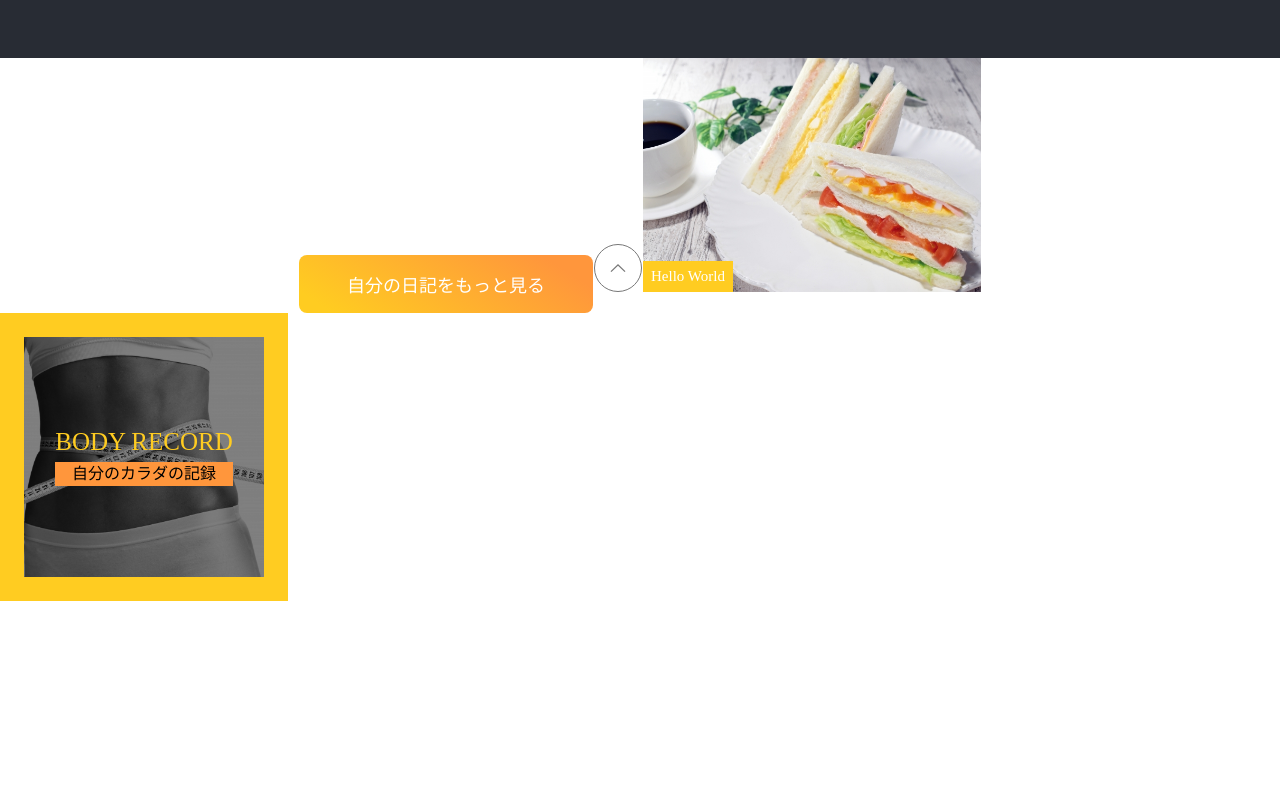
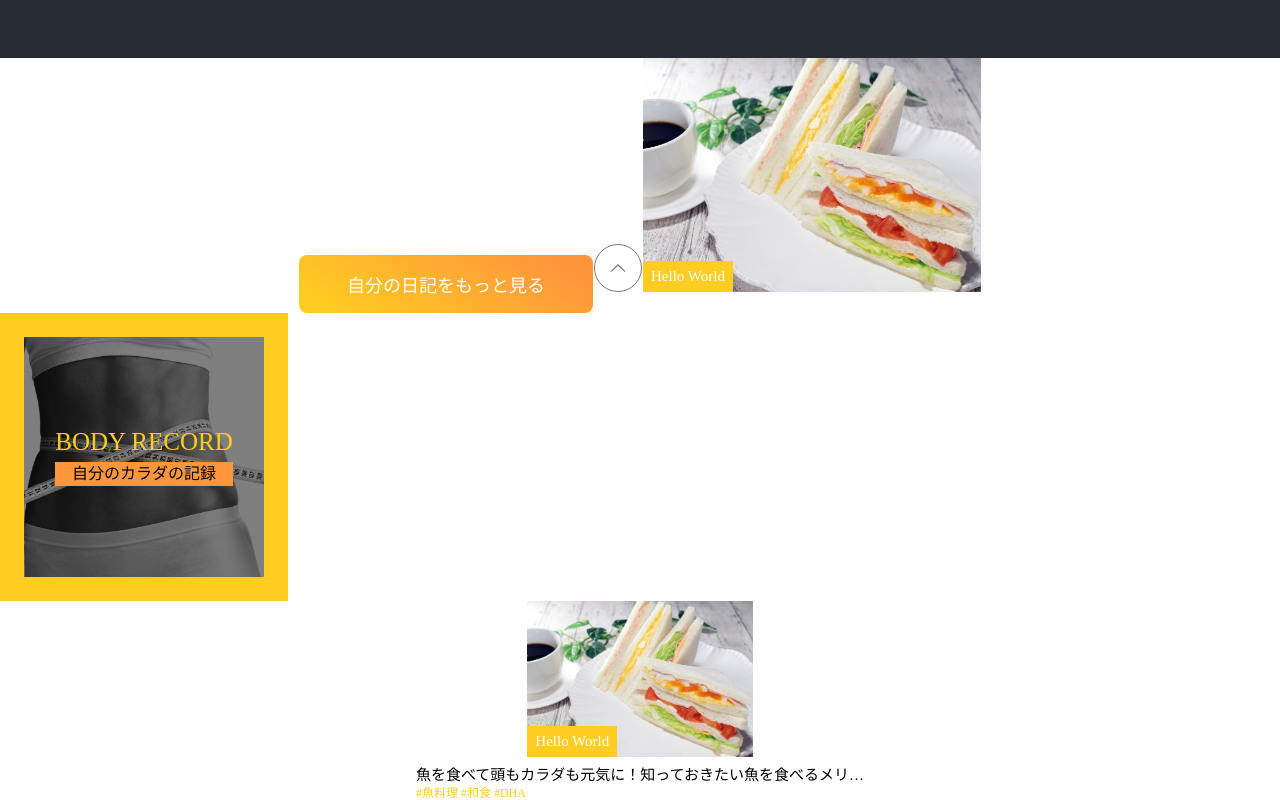
Before and after one commit to nguyennghi3489/healthy-web, a React (Create React App) app: page / in a window 1280 px wide. Shown: the part 806-1606 px from the top of the page. Before the commit the page ends 1407 px from the top, so only its background shows below. Built offline with nearby package versions, Linux system fonts and the light colour scheme.

Commit message:
feat: add article component

```diff
--- a/src/App.tsx
+++ b/src/App.tsx
@@ -1,4 +1,5 @@
 import "./App.css";
+import { Article } from "./components/article";
 import { BackToTopButton } from "./components/back-to-top-button";
 import { Button } from "./components/button";
 import { Header } from "./components/header";
@@ -19,6 +20,7 @@ function App() {
         title="BODY RECORD"
         description="自分のカラダの記録"
       />
+      <Article url="images/m01.jpg" text="Hello World" />
     </div>
   );
 }
--- /dev/null
+++ b/src/components/article/article.module.css
@@ -0,0 +1,39 @@
+.container {
+  display: inline-block;
+}
+
+.imagePart {
+  position: relative;
+  display: inline-block;
+  height: 156px;
+}
+
+.image {
+  display: block;
+  height: 100%;
+}
+
+.description {
+  font-size: var(--font-sm);
+  padding: var(--spacing-2);
+  background: var(--color-primary-300);
+  position: absolute;
+  display: inline;
+  bottom: 0;
+  left: 0;
+  color: var(--color-light);
+}
+
+.content {
+  text-align: left;
+}
+
+.title {
+  font-size: var(--font-sm);
+  margin: var(--spacing-2) 0 var(--spacing-1);
+}
+
+.tags {
+  font-size: var(--font-xxs);
+  color: var(--color-primary-300);
+}
--- /dev/null
+++ b/src/components/article/index.tsx
@@ -0,0 +1,23 @@
+import styles from "./article.module.css";
+
+interface IThumbnail {
+  url: string;
+  text: string;
+}
+
+export const Article = ({ url, text }: IThumbnail) => {
+  return (
+    <div className={styles.container}>
+      <div className={styles.imagePart}>
+        <img src={url} alt="" className={styles.image} />
+        <p className={styles.description}>{text}</p>
+      </div>
+      <div className={styles.content}>
+        <h3 className={styles.title}>
+          魚を食べて頭もカラダも元気に！知っておきたい魚を食べるメリ…
+        </h3>
+        <p className={styles.tags}>#魚料理 #和食 #DHA</p>
+      </div>
+    </div>
+  );
+};
```
